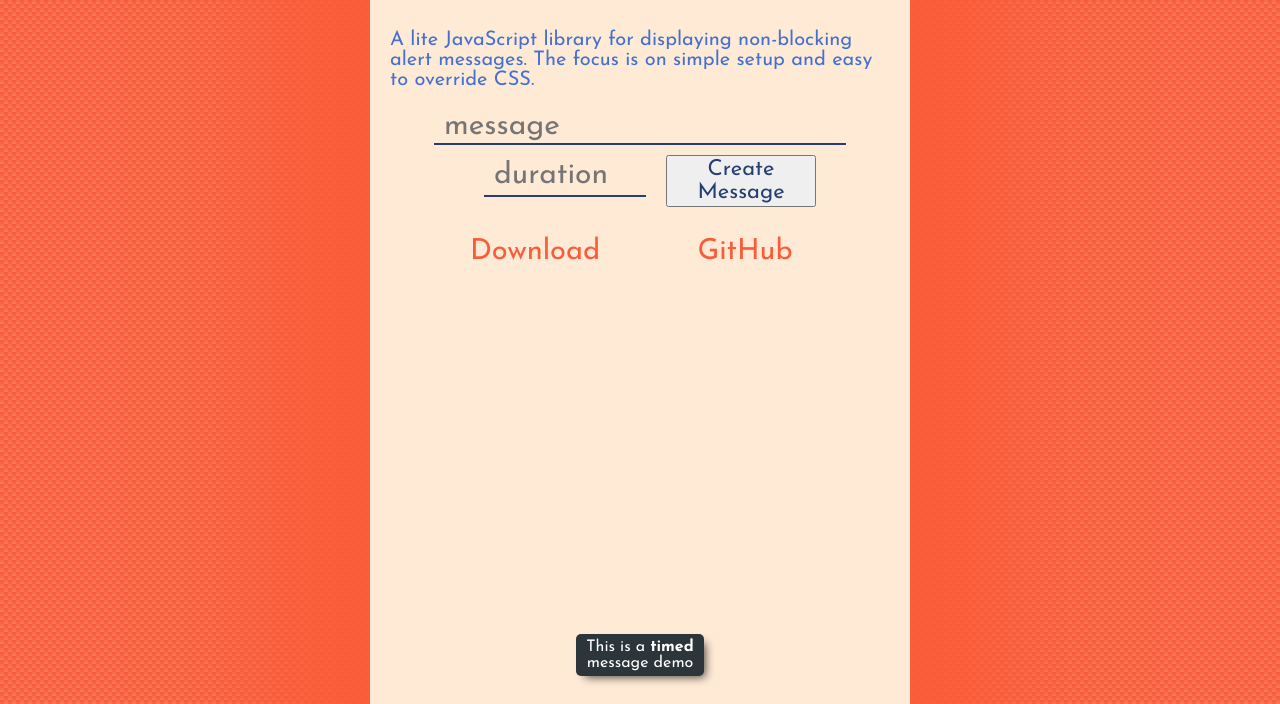
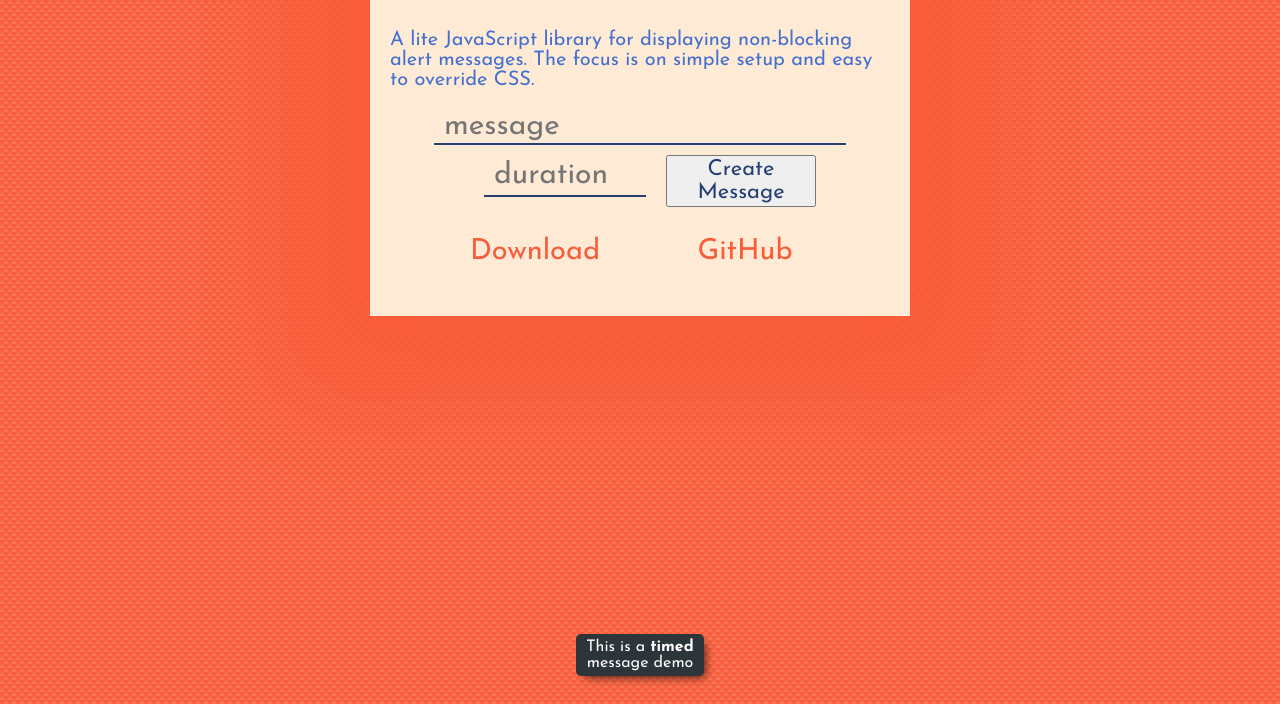
Before and after one commit to JeffSallans/timed-message-js, a plain HTML site: page index.html in a window 1280 px wide. Shown: the part 96-800 px from the top of the page. Drawn offline with nearby package versions, Linux system fonts and the light colour scheme.

Commit message:
Fixed scrolling issue

```diff
--- a/index.css
+++ b/index.css
@@ -4,10 +4,9 @@ Copyright 2015 Jeff Sallans
 */
 html {
     /*have HTML match the view port*/
-	position: fixed;
-	height: 100vh;
 	width: 100vw;
 	background-image: url(background.png);
+    overflow-x: hidden;
 }
 
 body {
```
